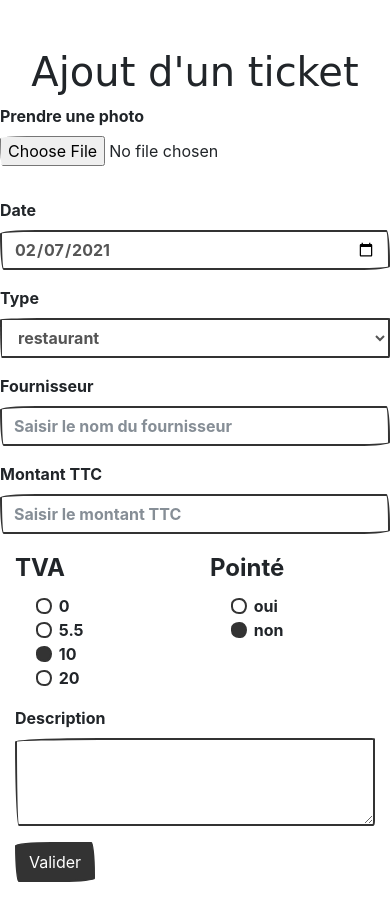
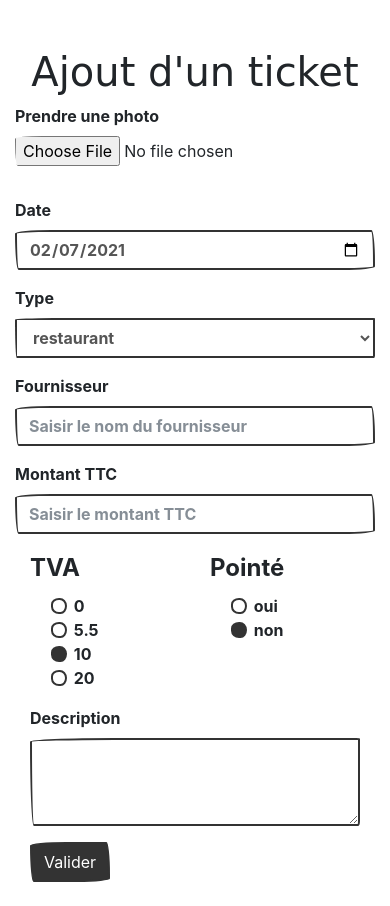
Before and after one commit to michael-albrecht-1/ReceiptManagement, a PHP site: page / in a window 390 px wide. Shown: the part 110-1016 px from the top of the page. Before the commit the page ends 992 px from the top, so only its background shows below. Run offline with PHP 8.4, Linux system fonts and the light colour scheme; the visitor is signed in with stand-in values (Sample User, id 1); a stand-in replaces the project's code that opens the database connection; some web fonts are replaced.

Commit message:
fix - responsive - englobe receipt and receiptList in a div.container

```diff
--- a/php/inc/footer.tpl.php
+++ b/php/inc/footer.tpl.php
@@ -1,3 +1,4 @@
+</div>
         </div>
         <script src="https://cdn.jsdelivr.net/npm/bootstrap@5.0.0-beta1/dist/js/bootstrap.bundle.min.js" integrity="sha384-ygbV9kiqUc6oa4msXn9868pTtWMgiQaeYH7/t7LECLbyPA2x65Kgf80OJFdroafW" crossorigin="anonymous"></script>
     </body>
--- a/php/inc/header.tpl.php
+++ b/php/inc/header.tpl.php
@@ -46,3 +46,4 @@
 
 
         <?php endif; ?>
+        <div class="container">
--- a/php/receipt.php
+++ b/php/receipt.php
@@ -188,7 +188,7 @@
       <textarea class="form-control" id="description" name="description" rows="3" maxlength="500"><?= $_GET['description'] ?? "" ?></textarea>
     </div>
 
-    <button type="submit" name="upload" class="btn btn-primary">Valider</button>
+    <button type="submit" name="upload" class="btn btn-primary mb-4">Valider</button>
     <?php
     if (isset($_GET['id'])){
       $currentId = $_GET['id'];
```
